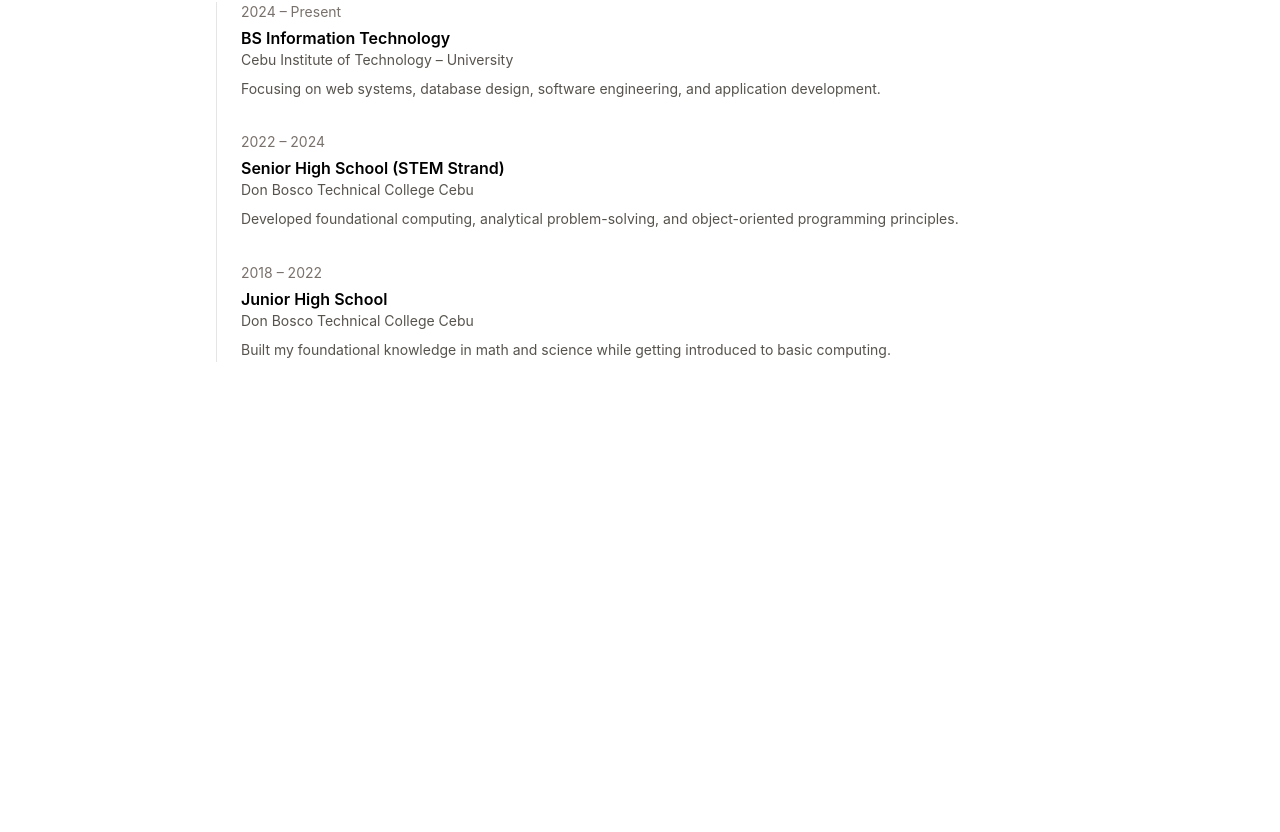
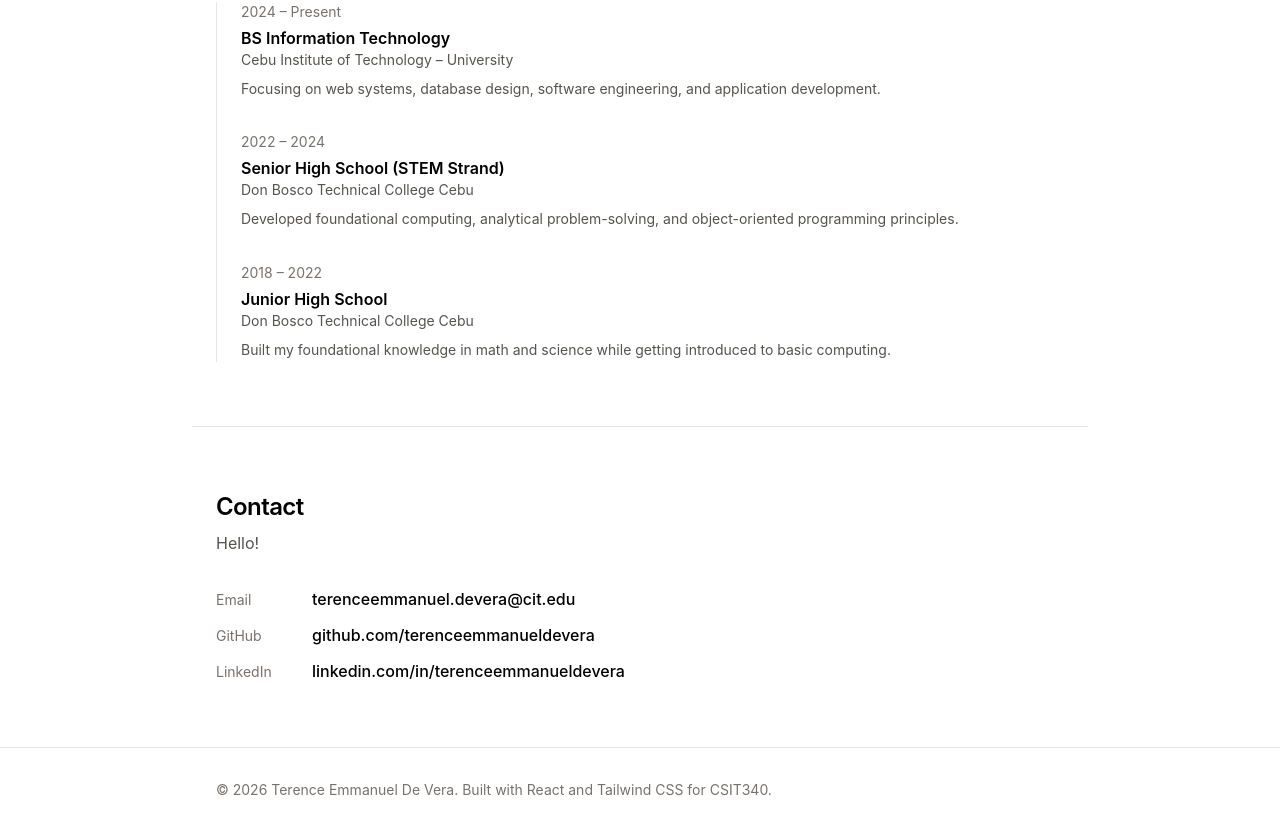
Before and after one commit to terenceemmanueldevera/CSIT340-Lab3-DeVera, a React (Vite) app: page / in a window 1280 px wide. Shown: the part 2023-2855 px from the top of the page. Before the commit the page ends 2449 px from the top, so only its background shows below. Built offline with nearby package versions, Linux system fonts and the light colour scheme.

Commit message:
added contact and footer

```diff
--- a/src/App.jsx
+++ b/src/App.jsx
@@ -4,6 +4,8 @@
 import SkillsSection from './components/SkillsSection'
 import ProjectsSection from './components/ProjectsSection'
 import ExperienceSection from './components/ExperienceSection'
+import ContactSection from './components/ContactSection'
+import Footer from './components/Footer'
 
 
 function App() {
@@ -16,8 +18,9 @@
         <SkillsSection />
         <ProjectsSection />
         <ExperienceSection />
+        <ContactSection />
       </main>
-
+      <Footer />
     </div>
   )
 }
--- /dev/null
+++ b/src/components/ContactLink.jsx
@@ -0,0 +1,12 @@
+const ContactLink = ({ label, href, text }) => {
+  return (
+    <li>
+      <span className="inline-block w-24 text-sm text-stone-500">{label}</span>
+      <a href={href} className="font-medium hover:underline">
+        {text}
+      </a>
+    </li>
+  )
+}
+
+export default ContactLink
--- /dev/null
+++ b/src/components/ContactSection.jsx
@@ -0,0 +1,29 @@
+import SectionHeading from './SectionHeading'
+import ContactLink from './ContactLink'
+
+const ContactSection = () => {
+  return (
+    <section id="contact" className="max-w-4xl mx-auto px-6 py-16 border-t border-stone-200 scroll-mt-16">
+      <SectionHeading title="Contact" subtitle="Hello!" />
+      <ul className="mt-8 space-y-3">
+        <ContactLink
+          label="Email"
+          href="mailto:terenceemmanuel.devera@cit.edu"
+          text="terenceemmanuel.devera@cit.edu"
+        />
+        <ContactLink
+          label="GitHub"
+          href="https://github.com/terenceemmanueldevera"
+          text="github.com/terenceemmanueldevera"
+        />
+        <ContactLink
+          label="LinkedIn"
+          href="https://www.linkedin.com/in/terence-emmanuel-de-vera-3222963a1/"
+          text="linkedin.com/in/terenceemmanueldevera"
+        />
+      </ul>
+    </section>
+  )
+}
+
+export default ContactSection
--- /dev/null
+++ b/src/components/Footer.jsx
@@ -0,0 +1,11 @@
+const Footer = () => {
+  return (
+    <footer className="border-t border-stone-200">
+      <div className="max-w-4xl mx-auto px-6 py-8 text-sm text-stone-500">
+        © 2026 Terence Emmanuel De Vera. Built with React and Tailwind CSS for CSIT340.
+      </div>
+    </footer>
+  )
+}
+
+export default Footer
--- a/src/components/SkillsSection.jsx
+++ b/src/components/SkillsSection.jsx
@@ -18,7 +18,7 @@
         <div>
           <h3 className="text-sm font-medium text-stone-500">Frameworks</h3>
           <div className="mt-3 flex flex-wrap gap-2">
-            <SkillTag name="" />
+            <SkillTag name="React" />
             <SkillTag name="Tailwind CSS" />
             <SkillTag name="Android SDK" />
           </div>
```
